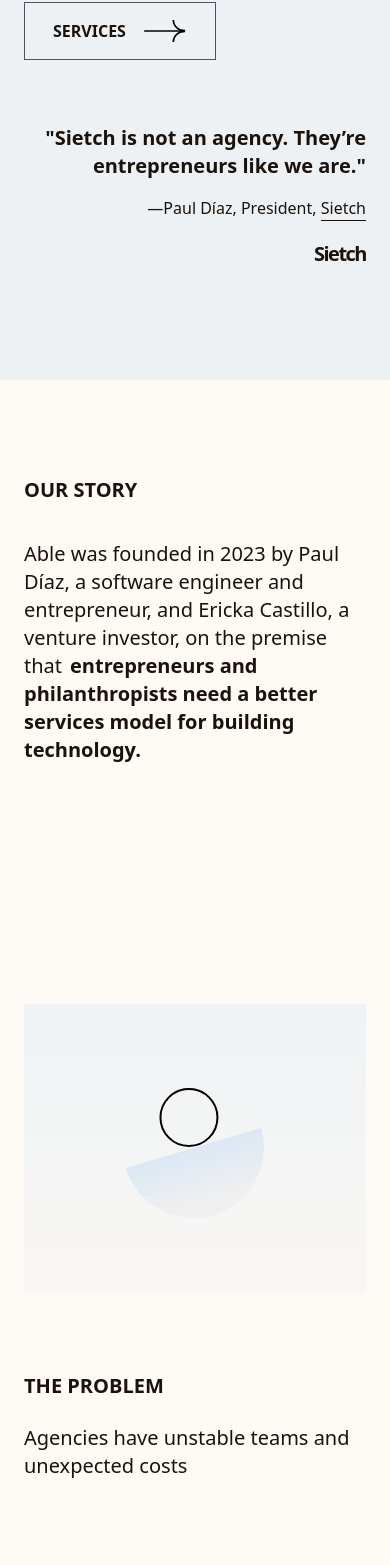
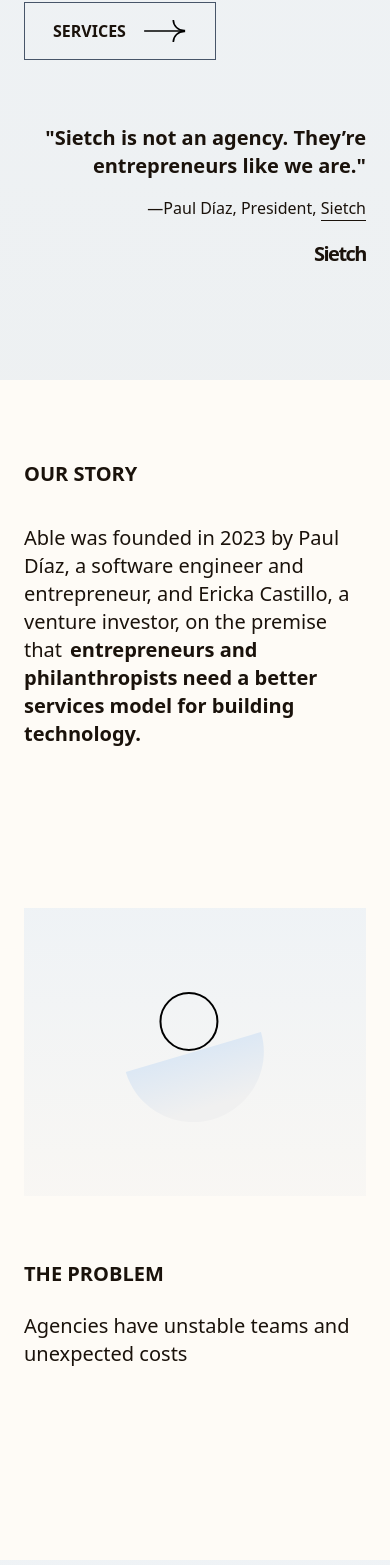
Before and after one commit to sietchco/sietch.co, a React (Vite) app: page / in a window 390 px wide. Shown: the part 432-1997 px from the top of the page. Built offline with nearby package versions, Linux system fonts and the light colour scheme; a web font is replaced by a local one.

Commit message:
fixed some media queries classes

```diff
--- a/src/pages/Home.tsx
+++ b/src/pages/Home.tsx
@@ -33,7 +33,8 @@ const Home = () => {
         </header>
 
         {/* our story section*/}
-        <section className="container mx-auto py-10 text-ui-black mt-[9rem] max-sm:mt-24 max-sm:px-6 max-sm:py-0 grid sm:grid-cols-2 lg:px-64">
+        <section className="container mx-auto max-sm:px-6 md:px-14 lg:px-16 xl:px-64
+          py-10 text-ui-black mt-[9rem] max-sm:mt-20 max-sm:py-0 grid sm:grid-cols-2">
           <div>
             <h3 className="text-xl uppercase font-bold mb-9">our story</h3>
             <div className="text-xl xl:text-[32px] xl:leading-tight">Able was founded in 2023 by Paul Díaz, a software engineer and entrepreneur, and Ericka Castillo, a venture investor, on the premise that
@@ -43,27 +44,30 @@ const Home = () => {
         </section>
 
         {/* the problem section */}
-        <section className="container mx-auto py-10 text-ui-black mt-[9rem] max-sm:mt-24 max-sm:px-6 max-sm:py-0 grid sm:grid-cols-2 lg:px-64 gap-10 mb-[12rem] xl:gap-40">
-          <div className="text-xl h-[32rem] xl:w-[32rem] flex items-center justify-center bg-gradient-to-b from-[#D8E6F566] to-[#F0F0F066] max-sm:mt-[9rem] max-sm:w-auto max-sm:h-[18rem] w-auto">
+        <section className="container mx-auto max-sm:px-6 md:px-14 lg:px-16 xl:px-64
+        py-10 text-ui-black mt-[9rem] max-sm:mt-24 max-sm:py-0 grid sm:grid-cols-2 gap-10 mb-[12rem] xl:gap-40">
+          <div className="text-xl h-[32rem] xl:w-[32rem] flex items-center justify-center bg-gradient-to-b from-[#D8E6F566] to-[#F0F0F066] max-sm:mt-[4rem] max-sm:w-auto max-sm:h-[18rem] w-auto">
             <img src={svg5} />
           </div>
-          <div className="flex flex-col justify-center max-sm:py-4">
+          <div className="flex flex-col justify-center max-sm:py-0">
             <h3 className="uppercase font-bold text-xl py-6">the problem</h3>
             <p className="text-3xl max-sm:text-xl">Agencies have unstable teams and unexpected costs</p>
           </div>
         </section>
 
         {/* sietch message section with colorful bg */}
-        <section className="bg-gradient-to-b from-[#D8E6F566] to-[#bbd0e63f]">
-          <div className="text-ui-black container mx-auto py-20 mt-[9rem] max-sm:mt-24 max-sm:px-6 lg:h-screen lg:w-screen md:flex md:flex-col md:justify-center">
+        <section className="bg-gradient-to-b from-[#D8E6F566] to-[#bbd0e63f] text-ui-black ">
+          <div className="container mx-auto max-sm:px-6 md:px-14 lg:px-16 xl:px-64
+          py-20 mt-[9rem] max-sm:mt-24 lg:h-screen lg:w-screen md:flex md:flex-col md:justify-center">
           <h3 className="text-center text-2xl font-bold py-10">Sietch</h3>
-          <h2 className="text-4xl text-center lg:text-6xl xl:mx-[20rem]">A new model to help ambitious innovators realize their vision</h2>
-          <p className="text-center text-xl py-10 xl:mx-[28rem]">Our dedicated, startup caliber teams work hand-in-hand with our partners to deliver their business goals.</p>
+          <h2 className="text-4xl text-center lg:text-6xl">A new model to help ambitious innovators realize their vision</h2>
+          <p className="text-center text-xl py-10">Our dedicated, startup caliber teams work hand-in-hand with our partners to deliver their business goals.</p>
           </div>
         </section>
 
         {/* we the action section */}
-        <section className="container mx-auto py-10 text-ui-black mt-[9rem] max-sm:mt-24 max-sm:px-6 max-sm:py-0 grid sm:grid-cols-2 lg:px-64 max-sm:pt-10 max-sm:pb-20 sm:gap-10 xl:gap-40 place-items-center md:pb-[10rem]">
+        <section className="container mx-auto max-sm:px-6 md:px-14 lg:px-16 xl:px-64
+        text-ui-black mt-[9rem] max-md:mt-24 grid sm:grid-cols-2 max-md:pt-10 max-md:pb-20 sm:gap-10 xl:gap-40 place-items-center md:pb-[10rem]">
           <img src={img} className="" />
           <div className="">
             <h3 className="order-last text-xl uppercase font-bold mb-9 max-md:mt-10">we the action</h3>
@@ -75,11 +79,11 @@ const Home = () => {
 
         {/* today section with bg dark and numbers */}
         <section className="text-ui-white bg-today mb-[530px] max-md:mb-[340px]">
-          <div className="container mx-auto py-40 max-sm:pb-28 lg:px-64 max-sm:px-6 xl:pt-64">
-            <div className="grid grid-cols-2 place-items-center gap-72 relative max-md:gap-10 max-sm:grid-cols-1">
+          <div className="container mx-auto max-sm:px-6 md:px-14 lg:px-16 xl:px-64 py-40 max-sm:pb-28 xl:pt-64 overflow-hidden">
+            <div className="grid grid-cols-2 place-items-center gap-72 relative max-lg:gap-10 max-sm:grid-cols-1 ">
               <div className="z-10">
                 <h3 className="text-xl font-bold uppercase">today</h3>
-                <div className="text-3xl my-12 max-md:text-2xl max-sm:text-[20px] max-sm:mr-[5rem] max-sm:my-10">We&apos;re a distributed team of talented builders united and inspired by the impact of our work.</div>
+                <div className="text-3xl my-12 max-md:text-2xl max-md:text-[20px]  max-sm:mr-[13rem] max-sm:my-10">We're a distributed team of talented builders united and inspired by the impact of our work.</div>
                 <Button>OUR TEAM</Button>
               </div>
               <div className="absolute -z-0 -right-32 -top-40 max-lg:-right-24 lg:-right-40 md:-right-0 sm:right-0 max-sm:-right-6 max-sm:-top-10">
--- a/src/pages/Services.tsx
+++ b/src/pages/Services.tsx
@@ -13,7 +13,7 @@ const Services = () => {
       {/* hero section services */}
       <section className="bg-gradient-to-b from-[#D8E6F566] to-[#bbd0e63f]">
         <div className="container mx-auto max-sm:px-6 md:px-14 lg:px-16 xl:px-64
-          pt-48 pb-52 max-md:pt-24 max-md:pb-36">
+          pt-16 pb-52 max-md:pt-3 max-md:pb-40">
         <h3 className="text-center text-xl font-bold py-10 uppercase">services</h3>
           <div className="">
             <p className="text-[2.5rem] font-bold max-md:text-[1.5rem]">
--- a/src/pages/Team.tsx
+++ b/src/pages/Team.tsx
@@ -15,7 +15,7 @@ const Team = () => {
       {/* hero section our team */}
       <section className="bg-gradient-to-b from-[#D8E6F566] to-[#bbd0e63f]">
         <div className="container mx-auto max-sm:px-6 md:px-14 lg:px-16 xl:px-64
-          pt-48 pb-52 max-md:pt-24 max-md:pb-36">
+          pt-16 pb-52 max-md:pt-3 max-md:pb-36">
         <h3 className="text-center text-xl font-bold py-10 uppercase">our team</h3>
           <div className="">
             <p className="text-[2.5rem] font-bold max-md:text-[1.5rem]">
--- a/src/pages/Work.tsx
+++ b/src/pages/Work.tsx
@@ -21,7 +21,7 @@ const Work = () => {
       {/* Our work section */}
       <section className="bg-gradient-to-b from-[#D8E6F566] to-[#bbd0e63f]">
         <div className="container mx-auto max-sm:px-6 md:px-14 lg:px-16 xl:px-64
-        pt-48 pb-52 max-md:pt-24 max-md:pb-36">
+        pt-16 pb-52 max-md:pt-3 max-md:pb-36">
         <h3 className="text-center text-xl font-bold py-10">OUR WORK</h3>
           <div className="">
             <p className="text-[2.5rem] font-bold max-md:text-3xl">
```
